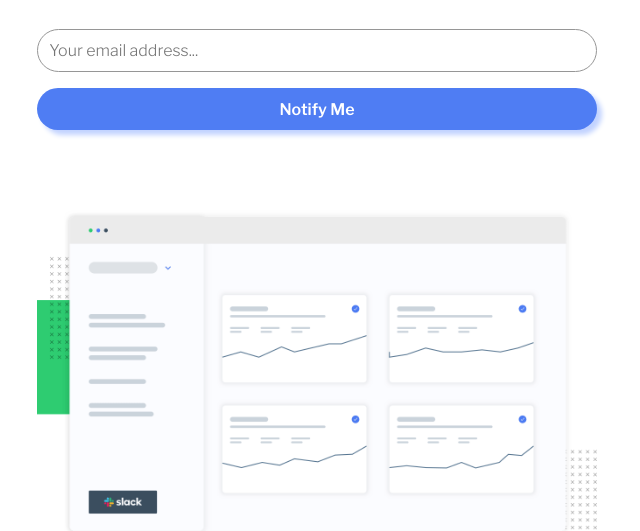
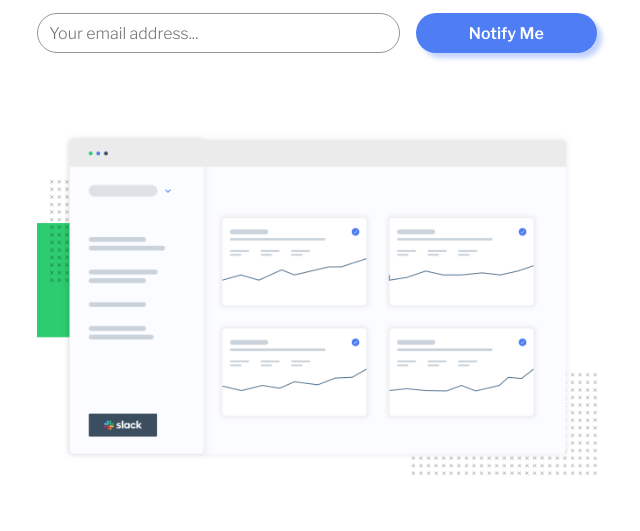
Before and after one commit to RicardoSerrano19/frontend_ping-coming-soon-page, a plain HTML site: page index.html in a window 1280 px wide. Shown: the part 181-712 px from the top of the page, without its empty margins (323-963 px from the left). Drawn offline with nearby package versions, Linux system fonts and the light colour scheme.

Commit message:
feat: add media queries

```diff
--- a/style.css
+++ b/style.css
@@ -122,3 +122,29 @@ ion-icon{
 .container__footer__copyright{
     color: var(--gray)
 }
+
+@media (min-width: 50rem){
+    .container__notify{
+        display: flex;
+        flex-direction: row;
+        justify-content: space-between;
+        height: 2.5rem;
+    }
+
+    .container__notify__field{
+        flex: 2;
+        margin-right: 1rem;
+    }
+
+    .container__notify__field_text{
+        margin: 0;
+        height: 100%;
+    }
+
+    .container__notify__btn{
+        flex: 1;
+        padding: 0;
+    }
+
+
+}
```
